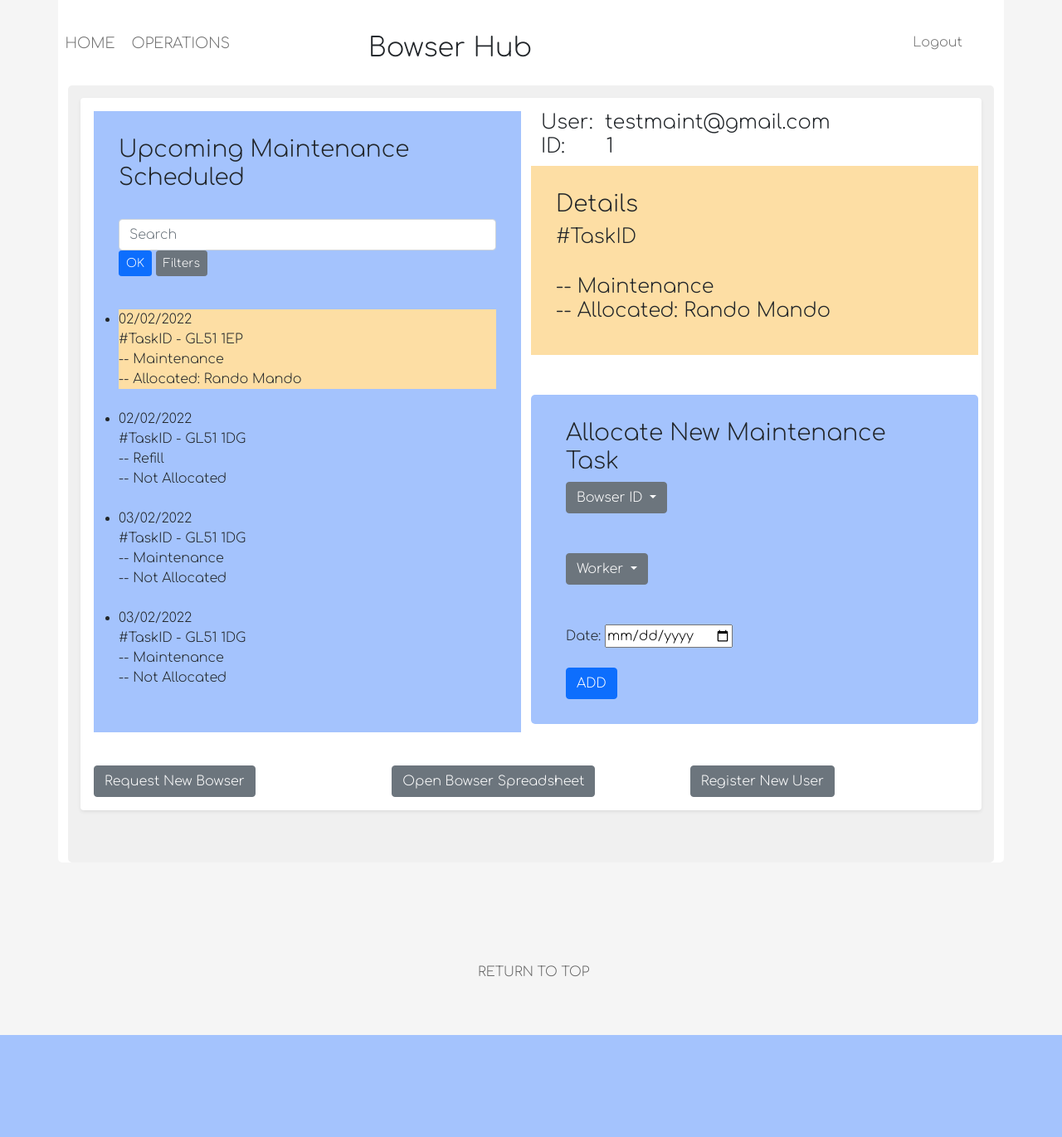
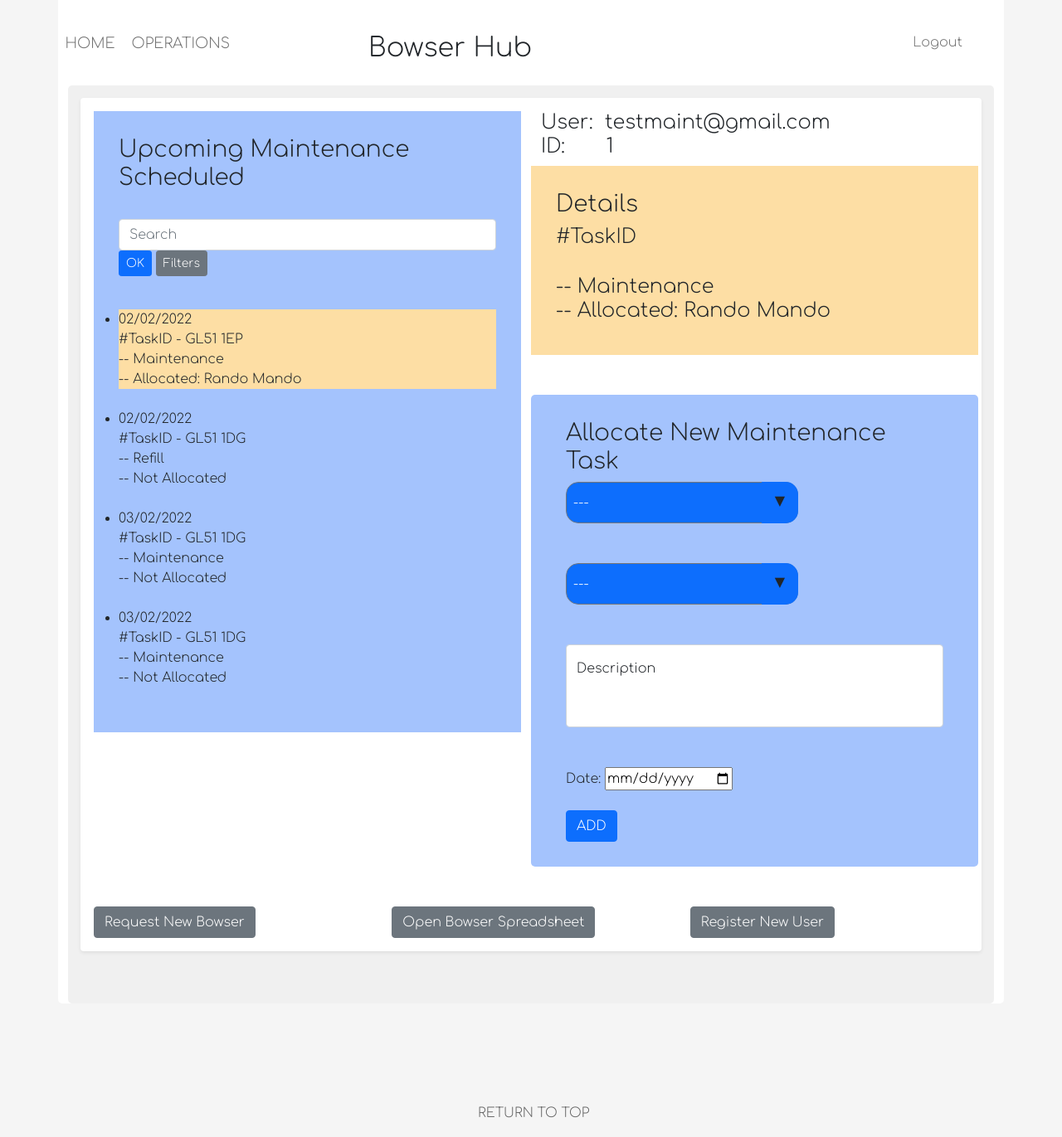
Before and after one commit to B-D-I/Bowser-Project, a PHP site: page /operations.php in a window 1280 px wide. Shown: the top 1371 px of the page at 83% size. Before the commit the page ends 1248 px from the top, so only its background shows below. Run offline with PHP 8.4, Linux system fonts and the light colour scheme; a user stored in the database is signed in; data comes from the database, SQL or seed files in the repository; some libraries are stand-ins or nearby versions.

Commit message:
- allocate tasks

```diff
--- a/home/index.php
+++ b/home/index.php
@@ -12,11 +12,11 @@ if (isset($_SESSION['email'])){
 if (isset($_SESSION['email'])) {
 	$connection = OpenConnection();
     $sql = "SELECT * FROM tbl_user_account WHERE Email='$email'";
-    $result = mysqli_query($connection,"SELECT * FROM tbl_user_account WHERE Email='$email'");
+    $result = mysqli_query($connection,$sql);
     if ($result->num_rows > 0) {
         while ($row = $result->fetch_assoc()) {
             $userType = $row["User_Type"];
-	CloseConnection($connection);
+	    CloseConnection($connection);
         }
     }
 }
@@ -71,6 +71,7 @@ if (isset($_SESSION['email'])) {
             <?php
             if (isset($_SESSION['email']))
             if ($userType == "Operations")
+                echo " ";
                 echo '
                   <div class="nav-link-wrapper active-nav-link">
                     <a class="text-focus-in" href="../operations/operations.php">Operations</a>
--- a/operations/operations.php
+++ b/operations/operations.php
@@ -41,7 +41,7 @@ if (isset($_SESSION['email'])){
             </div>
 
             <div class="nav-link-wrapper active-nav-link">
-                <a class="text-focus-in" href="../operations/operations.html">Operations</a>
+                <a class="text-focus-in" href="operations.html">Operations</a>
             </div>
         </div>
 
@@ -122,43 +122,65 @@ if (isset($_SESSION['email'])){
                         </div>
                     </div>
                     <br /><br />
+
+                    <!--Allocate Tasks--->
                     <div class="row" id="new_tasks">
                         <h3>Allocate New Maintenance Task</h3>
                         <br /><br />
-                        <form action="">
-                            <div class="dropdown">
-                                <button class="btn btn-secondary dropdown-toggle" type="button" id="dropdownMenuButton1" data-bs-toggle="dropdown" aria-expanded="false">
-                                    Bowser ID
-                                </button>
-                                <ul class="dropdown-menu" aria-labelledby="dropdownMenuButton1">
-                                    <li><a class="dropdown-item" href="#">001</a></li>
-                                    <li><a class="dropdown-item" href="#">002</a></li>
-                                    <li><a class="dropdown-item" href="#">003</a></li>
-                                </ul>
+                        <!--method="post"-->
+                        <!---action="allocateTask.php"--->
+                        <form method="post" action="allocateTaskDAO.php" id="formAllocateTask">
+
+                            <div class="select">
+                                <select name="bowserID" id="select">
+                                    <option value='-1' disabled selected>---</option>
+                                    <option value="001">001</option>
+                                    <option value="002">002</option>
+                                    <option value="003">003</option>
+                                    <option value="004">004</option>
+                                </select>
                             </div>
                             <br /><br />
 
-                            <div class="dropdown">
-                                <button class="btn btn-secondary dropdown-toggle" type="button" id="dropdownMenuButton2" data-bs-toggle="dropdown" aria-expanded="false">
-                                    Worker
-                                </button>
-                                <ul class="dropdown-menu" aria-labelledby="dropdownMenuButton2">
-                                    <li><a class="dropdown-item" href="#">Tom</a></li>
-                                    <li><a class="dropdown-item" href="#">Mary</a></li>
-                                    <li><a class="dropdown-item" href="#">Carl</a></li>
-                                </ul>
+                            <div class="col">
+                                <div class="select">
+                                    <select name="workerID" id="select">
+                                        <?php
+                                        $connection = OpenConnection();
+                                        $sql ="SELECT * FROM `tbl_user_account` WHERE User_Type='Maintenance'";
+                                        $result = mysqli_query($connection, $sql);
+                                        $rows = mysqli_fetch_array($result);
+
+                                        echo "<option value='-1' disabled selected>---</option>";
+                                        if ($result->num_rows > 0) {
+                                            while ($rows = $result->fetch_assoc()) {
+                                                echo "<option value='".$rows['User_ID']."'>".$rows['Email']."</option>";
+                                            }
+                                        }
+                                        CloseConnection($connection);
+                                        ?>
+                                    </select>
+                                </div>
+                            </div>
+
+                            <br /><br />
+
+                            <div class="form-floating">
+                                <textarea class="form-control" name="description" placeholder="description"style="height: 100px"></textarea>
+                                <label for="floatingTextarea2">Description</label>
                             </div>
                             <br /><br />
 
                             <label for="">Date:</label>
-                            <input type="date" id="" name="">
+                            <input type="date" id="dateID" name="date">
                             <br /><br />
 
-                            <button type="button" class="btn btn-primary">ADD</button>
+                            <button type="submit" name="allocateTaskSubmit" class="btn btn-primary">ADD</button>
                         </form>
                     </div>
                 </div>
             </div>
+            <br /><br />
 
             <div class="row">
                 <div class="col">
--- a/operations/operationsDAO.php
+++ b/operations/operationsDAO.php
@@ -15,13 +15,11 @@ function create()
 {
     // get connection from config.php
 //    include "../include/config.php";
-
         $email = strip_tags(trim($_POST['email']));
         $userType = strip_tags(trim($_POST['user_type']));
         $randomPassword = substr(md5(uniqid(rand(), true)), 8, 8);
 
         $connection = OpenConnection();
-
         // query to select from database
         $sql = "SELECT * FROM `tbl_user_account` WHERE email='$email'";
         $query = mysqli_query($connection, $sql);
@@ -42,7 +40,6 @@ function create()
             return;
         }
         mysqli_close($connection);
-
 }
 
 function requestBowser()
@@ -58,7 +55,6 @@ function requestBowser()
         $priority = strip_tags(trim($_POST['Priority']));
 
         $connection = OpenConnection();
-
         // fetch user id
         $sql1="SELECT * FROM `tbl_user_account` WHERE email='$email'";
         $result = mysqli_query($connection, $sql1);
@@ -71,6 +67,7 @@ function requestBowser()
 // connection confirmation
         if (mysqli_query($connection, $sql)) {
             echo "success";
+            header("Location: ../operations/operations.php");
         } else {
             echo mysqli_error($connection);
             return;
@@ -78,4 +75,5 @@ function requestBowser()
         mysqli_close($connection);
     }
 }
+
 ?>
```
Also changed, not shown: operations/allocateTaskDAO.php (added, +27 -0 lines), operations/operations.js (line endings or trailing spaces).
